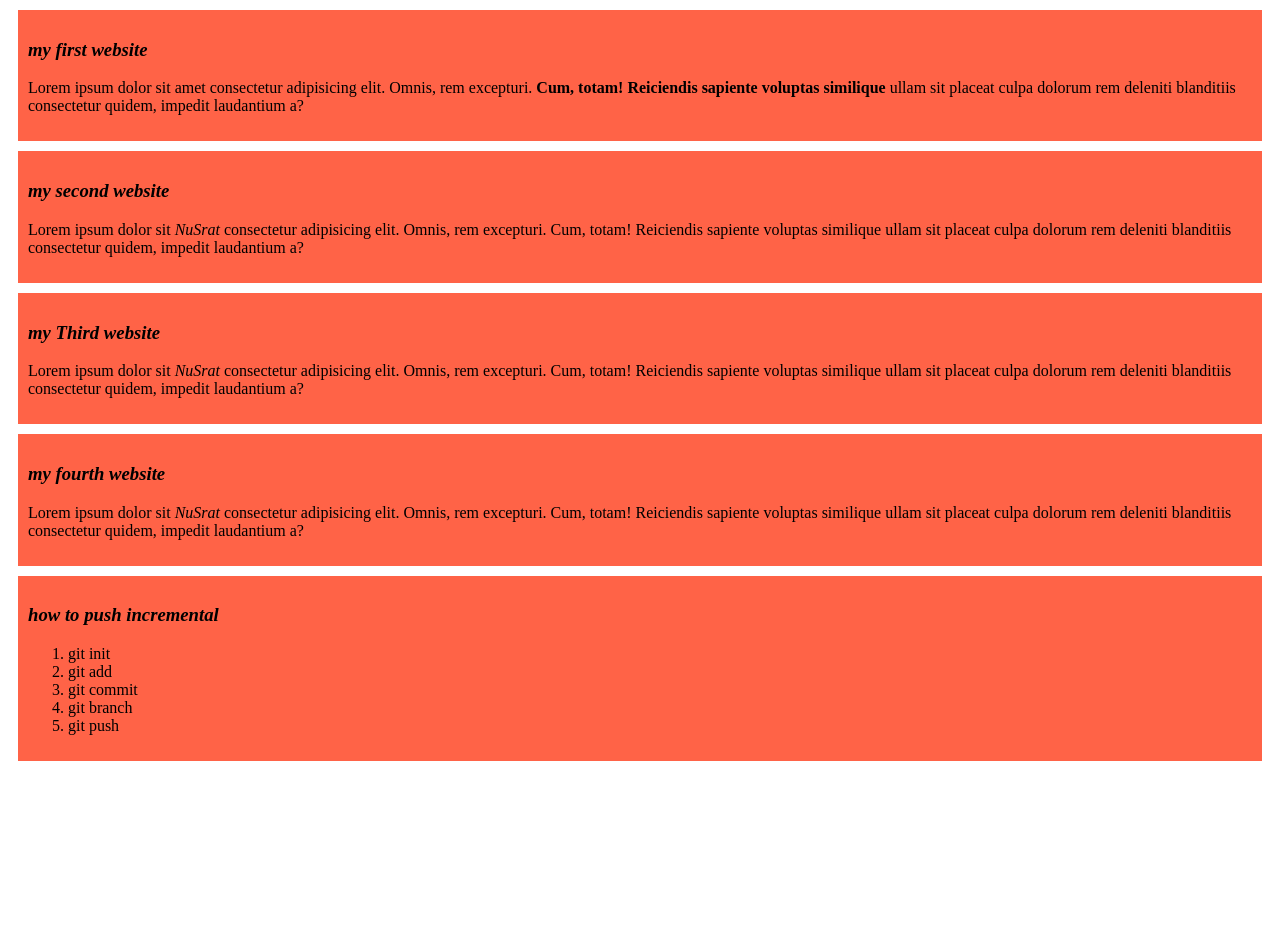
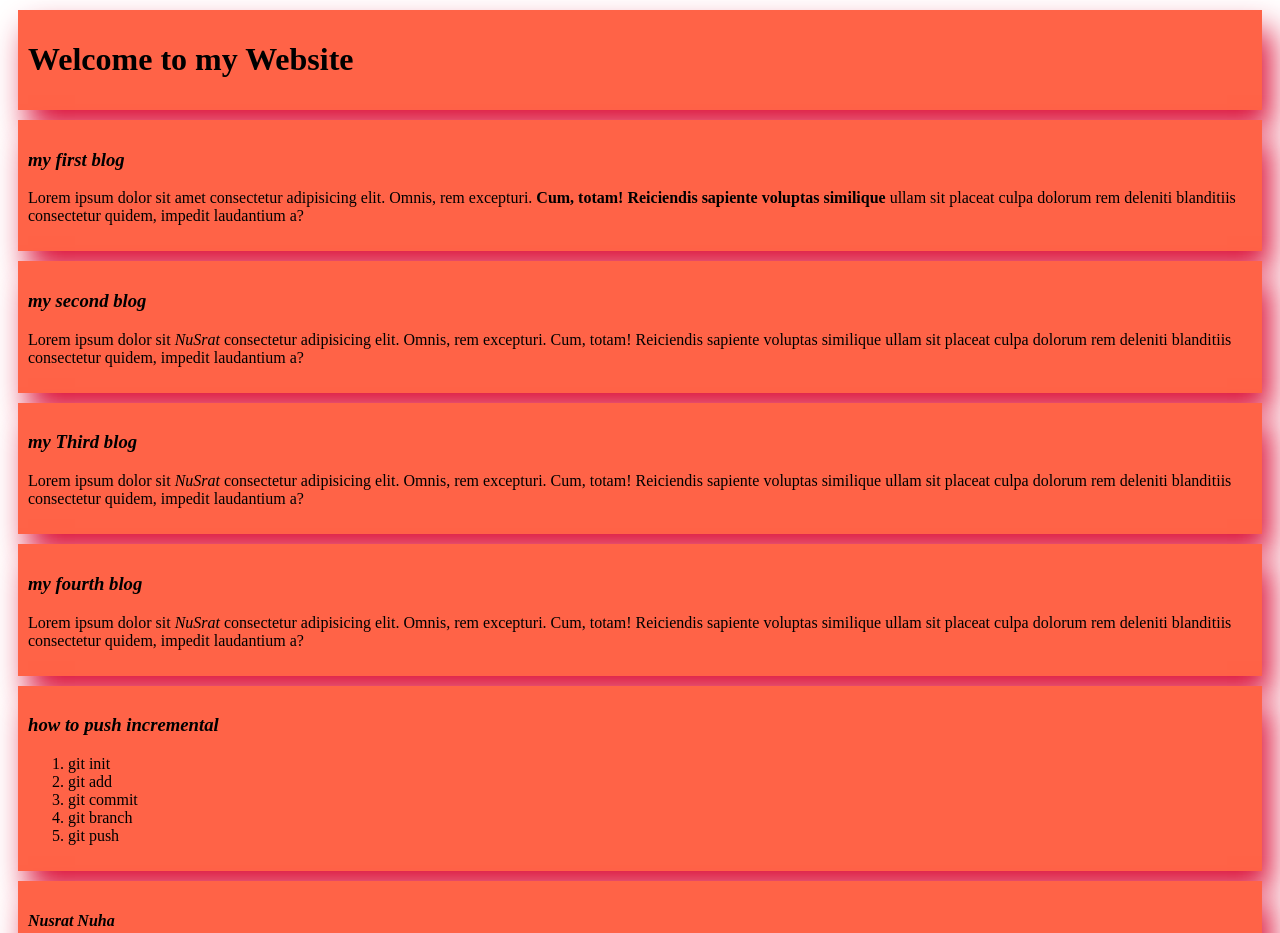
Before and after one commit to Nusrat-Nuha/my-second-website, a plain HTML site: page index.html in a window 1280 px wide. Shown: the top 933 px of the page. Before the commit the page ends 800 px from the top, so only its background shows below. Drawn offline with Linux system fonts and the light colour scheme.

Commit message:
second commit

```diff
--- a/index.html
+++ b/index.html
@@ -8,22 +8,30 @@
 </head>
 <body>
 
-          <div>
-            <h3><i>my first website</i></h3>
+         <div>
+          <h1>Welcome to my Website</h1>
+         </div>
+
+  <div>
+            <h3><i>my first blog</i></h3>
             <p>Lorem ipsum dolor sit amet consectetur adipisicing elit. Omnis, rem excepturi. <strong>Cum, totam! Reiciendis sapiente voluptas similique </strong>ullam sit placeat culpa dolorum rem deleniti blanditiis consectetur quidem, impedit laudantium a?</p>
           </div>
 
+
+
+
+
           <div>
-            <h3><i>my second website</i></h3>
+            <h3><i>my second blog</i></h3>
             <p>Lorem ipsum dolor sit <em>NuSrat</em> consectetur adipisicing elit. Omnis, rem excepturi. Cum, totam! Reiciendis sapiente voluptas similique ullam sit placeat culpa dolorum rem deleniti blanditiis consectetur quidem, impedit laudantium a?</p>
           </div>
 
           <div>
-            <h3><i>my Third website</i></h3>
+            <h3><i>my Third blog</i></h3>
             <p>Lorem ipsum dolor sit <em>NuSrat</em> consectetur adipisicing elit. Omnis, rem excepturi. Cum, totam! Reiciendis sapiente voluptas similique ullam sit placeat culpa dolorum rem deleniti blanditiis consectetur quidem, impedit laudantium a?</p>
           </div>
           <div>
-            <h3><i>my fourth website</i></h3>
+            <h3><i>my fourth blog</i></h3>
             <p>Lorem ipsum dolor sit <em>NuSrat</em> consectetur adipisicing elit. Omnis, rem excepturi. Cum, totam! Reiciendis sapiente voluptas similique ullam sit placeat culpa dolorum rem deleniti blanditiis consectetur quidem, impedit laudantium a?</p>
           </div>
           <div>
@@ -36,5 +44,9 @@
               <li>git push</li>
             </ol>
           </div>
+          <div>
+            <h4><i><strong>Nusrat Nuha</strong></i></h4>
+            <img src="imges.jpg" alt="">
+          </div>
 </body>
 </html>
--- a/styles/blog.css
+++ b/styles/blog.css
@@ -2,4 +2,5 @@ div{
     background-color: tomato;
     padding: 10px;
     margin: 10px;
+    box-shadow: 10px 20px 30px crimson;
 }
```
Also changed, not shown: imges.jpg (added).
